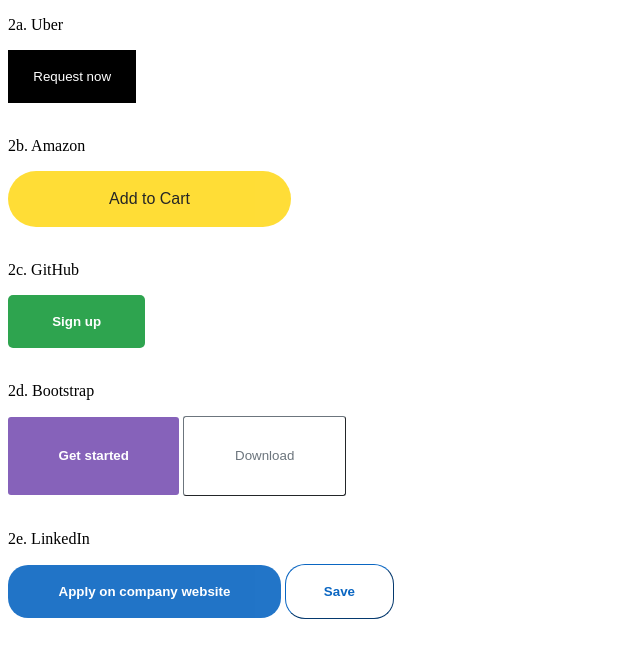
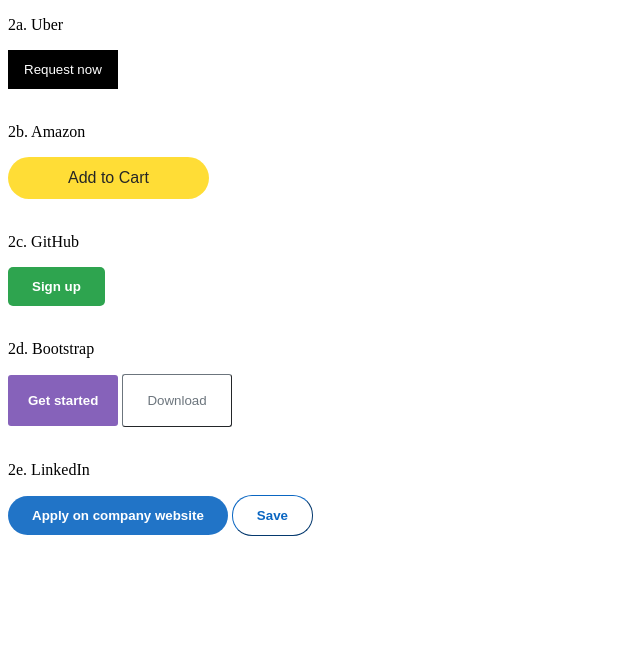
Before and after one commit to its-jaspreet/fortpolio, a plain HTML site: page learning-by-practice/html-and-css/_2CssBasics.html in a window 1280 px wide. Shown: the whole page, without its empty margins (0-640 px from the left). Drawn offline with Linux system fonts and the light colour scheme.

Commit message:
made changes

```diff
--- a/learning-by-practice/html-and-css/_2CssBasics.css
+++ b/learning-by-practice/html-and-css/_2CssBasics.css
@@ -1,7 +1,7 @@
 .Uber {
     background-color: black;
     color: white;
-    padding: 1.5% 2%;
+    padding: 12px 16px;
     border: none;
     cursor: pointer;
 }
@@ -15,7 +15,7 @@
     opacity: 85%;
     border: none;
     font-size: 16px;
-    padding: 1.5% 8%;
+    padding: 12px 60px;
     border-radius: 30px;
     cursor: pointer;
 }
@@ -29,7 +29,7 @@
     color: white;
     font-weight: bold;
     border: none;
-    padding: 1.5% 3.5%;
+    padding: 12px 24px;
     border-radius: 5px;
     cursor: pointer;
 }
@@ -45,7 +45,7 @@
     font-weight: 550;
     border: none;
     border-radius: 3px;
-    padding: 2.5% 4%;
+    padding: 18px 20px;
     cursor: pointer;
 }
 
@@ -58,7 +58,7 @@
     border-width: 0.5px;
     border-color: rgb(108, 117, 125);
     border-radius: 3px;
-    padding: 2.5% 4%;
+    padding: 18px 24px;
     color: rgb(108, 117, 125);;
 }
 
@@ -73,7 +73,7 @@
     border: none;
     font-weight: bold;
     color: white;
-    padding: 1.5% 4%;
+    padding: 12px 24px;
     border-radius: 20px;
     opacity: 90%;
 }
@@ -84,7 +84,7 @@
     border-width: 1.25px;
     font-weight: bold;
     color: rgb(10, 102, 194);
-    padding: 1.5% 3%;
+    padding: 12px 24px;
     border-radius: 20px;
 }
 
```
